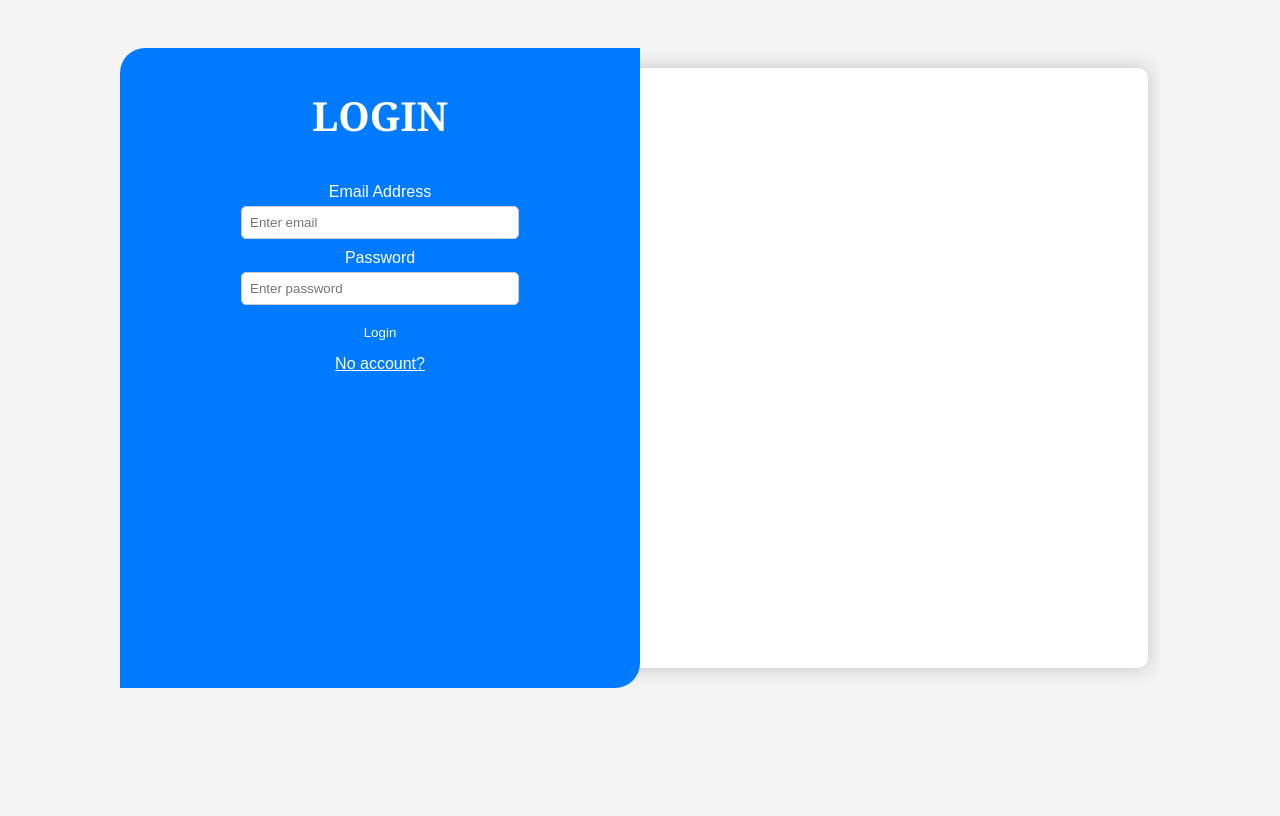
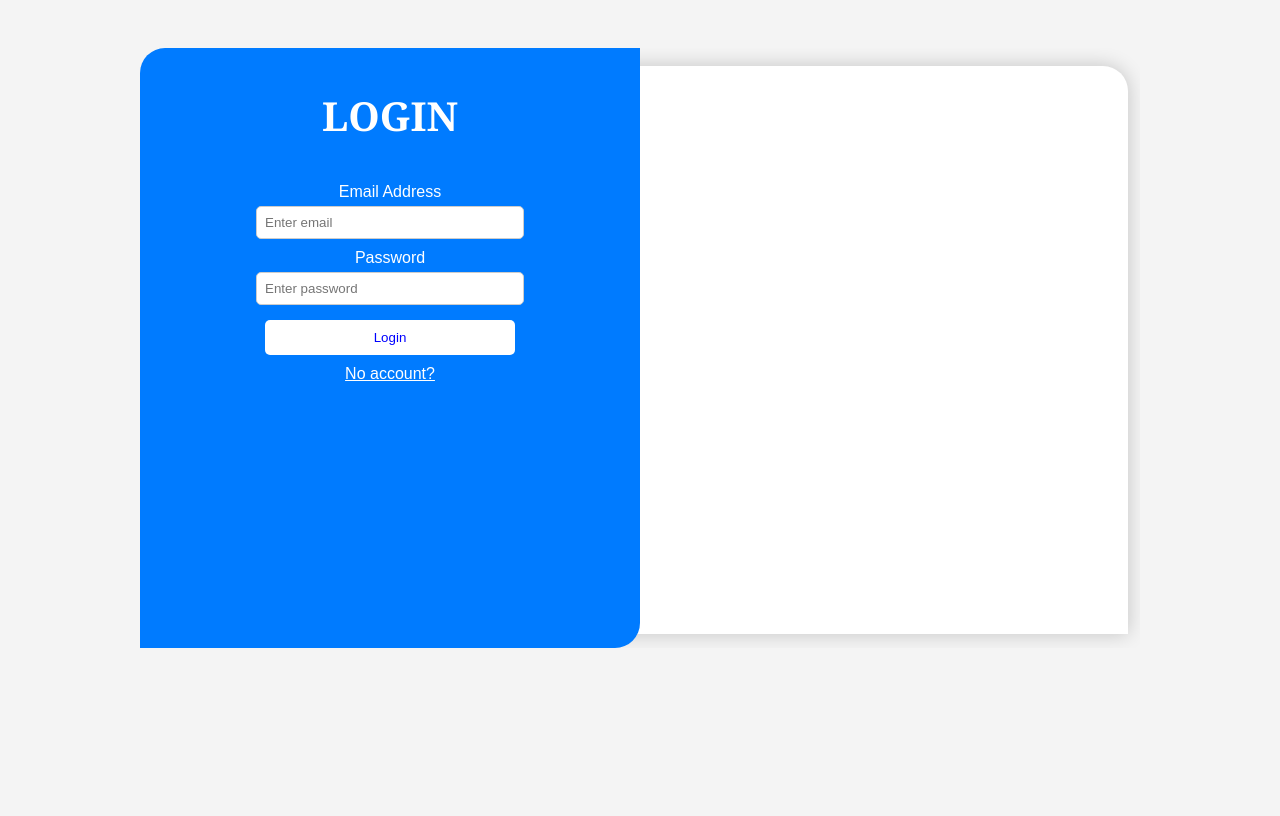
Before and after one commit to GabidevIN/SCHOOL-SYSTEM-PROJECT, a Flask app: page /login in a window 1280 px wide. After the commit the page ends 648 px from the top, so only its background shows below. Run offline with Flask 3, Linux system fonts and the light colour scheme; some libraries are stand-ins or nearby versions.

Commit message:
first week

```diff
--- a/static/login.css
+++ b/static/login.css
@@ -3,14 +3,14 @@ body {
     display: flex;
     justify-content: center;
     align-items: center;
-    height: 100vh;
+    height: 95vh;
     background-color: #f4f4f4;
 }
 
 .container {
     position: relative;
-    width: 65rem;
-    height: 40rem;
+    width: 62.5rem;
+    height: 37.5rem;
     margin-bottom: 5rem;
     background: transparent;
     text-align: center;
@@ -19,15 +19,15 @@ body {
 
 .background {
     position: relative;
-    margin: 20px 12.5px 12.5px 20px;
+    margin: 17.5px 12.5px 12.5px 17.5px;
     width: 70rem;
-    height: 37.5rem;
+    height: 35.5rem;
     background: white;
     box-shadow: 0 0 20px rgba(0,0,0,0.2);
-    border-radius: 10px;
     text-align: center;
     overflow: hidden;
     z-index: 1;
+    border-radius: 25px 25px 0 0;
 }
 
 #toggle { display: none; }
@@ -95,8 +95,9 @@ input {
 button {
     width: 50%;
     padding: 10px;
-    background-color: #007bff;
-    color: white;
+    background-color: white;
+    color: blue;
+    margin: 5px auto;
     border: none;
     border-radius: 5px;
     cursor: pointer;
```
